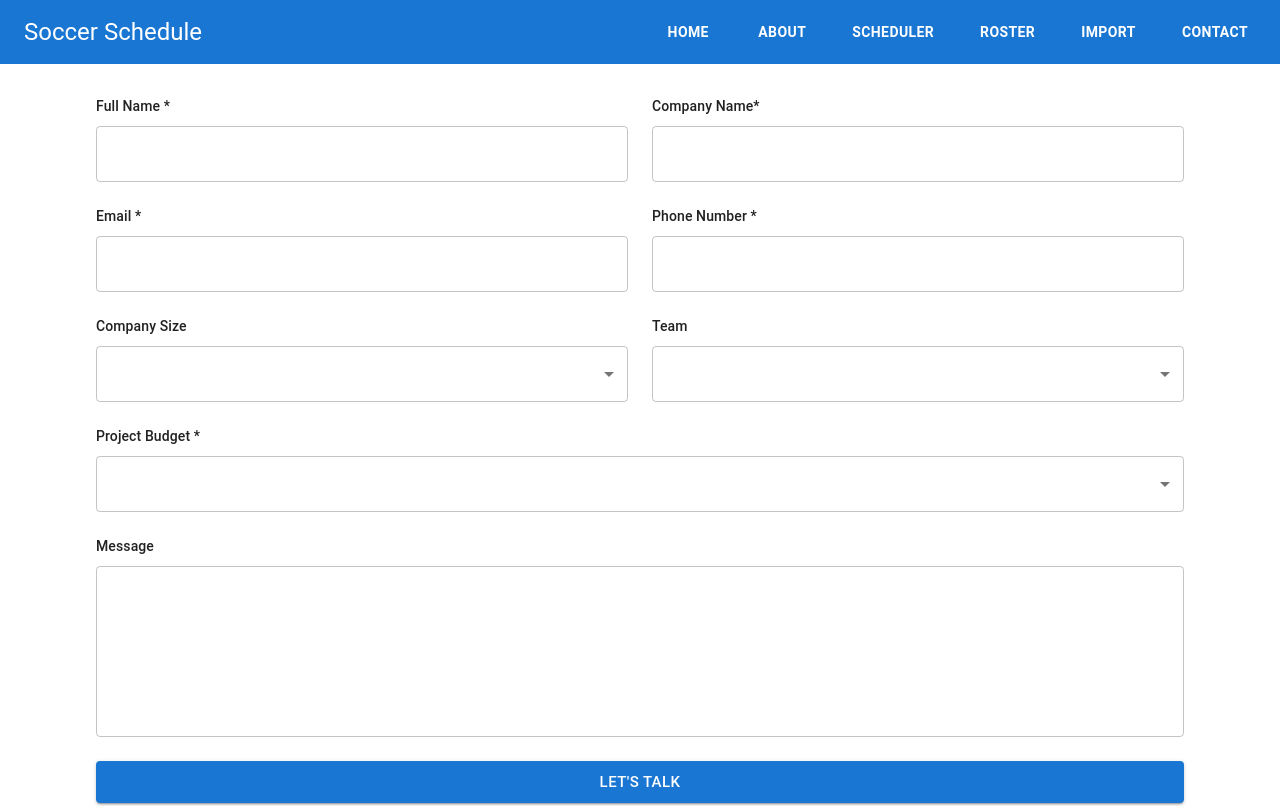
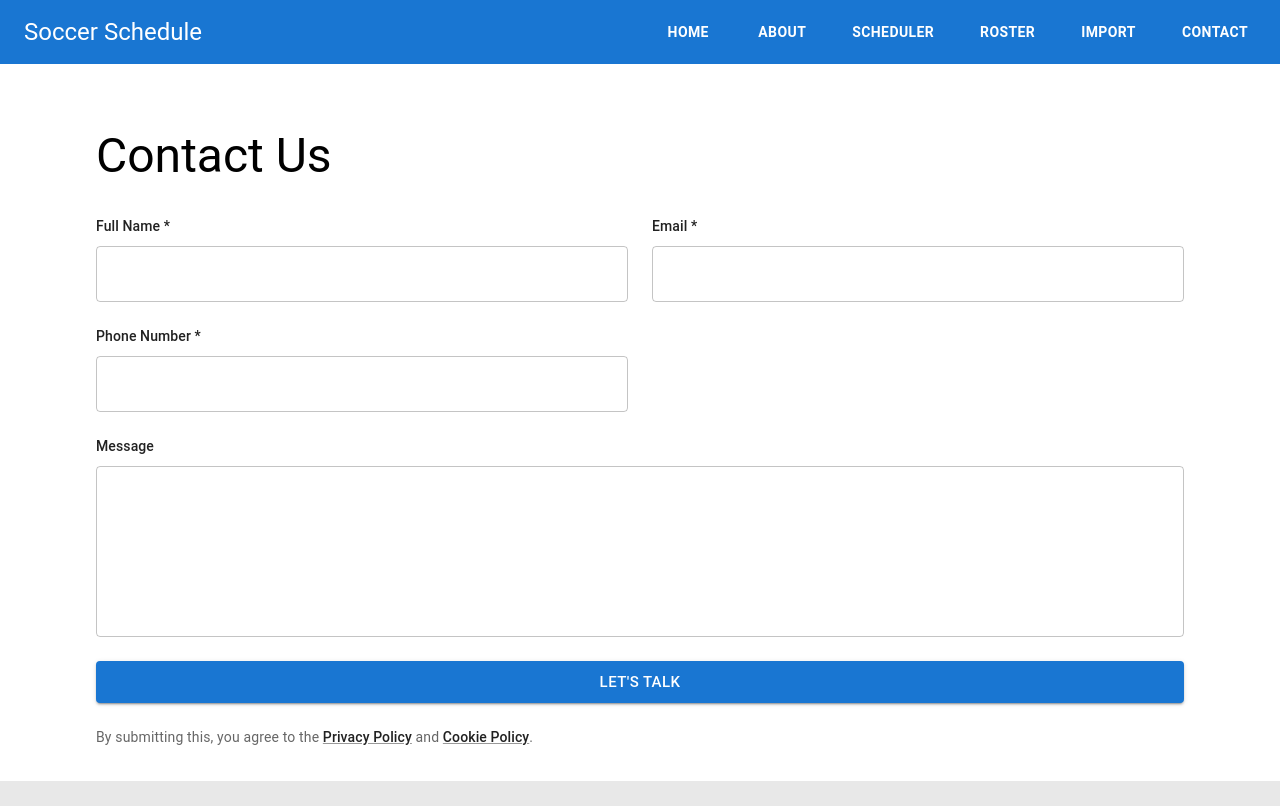
Before and after one commit to Team-DaaS/auto-schedulder, a React (Create React App) app: page /contact in a window 1280 px wide. Shown: the top 806 px of the page. Built offline with nearby package versions, Linux system fonts and the light colour scheme.

Commit message:
contact form

```diff
--- a/src/Components/Contact/Contact.js
+++ b/src/Components/Contact/Contact.js
@@ -1,6 +1,6 @@
 import React from "react";
 import { Box } from "@mui/system";
-import { Container } from "@mui/material";
+import { Container, Typography } from "@mui/material";
 import ContactForm from "./ContactForm";
 
 const Contact = () => {
@@ -8,6 +8,9 @@ const Contact = () => {
     <Box>
       <Container>
         <Box p={4}>
+          <Typography component="h1" variant="h3" mt={4} mb={4}>
+            Contact Us
+          </Typography>
           <ContactForm />
         </Box>
       </Container>
--- a/src/Components/Contact/ContactForm.js
+++ b/src/Components/Contact/ContactForm.js
@@ -25,12 +25,6 @@ const ContactForm = () => {
         </Grid>
         <Grid item xs={12} sm={6}>
           <Typography color="textPrimary" sx={{ mb: 1 }} variant="subtitle2">
-            Company Name*
-          </Typography>
-          <TextField fullWidth name="company" required variant="outlined" />
-        </Grid>
-        <Grid item xs={12} sm={6}>
-          <Typography color="textPrimary" sx={{ mb: 1 }} variant="subtitle2">
             Email *
           </Typography>
           <TextField
@@ -52,34 +46,6 @@ const ContactForm = () => {
             type="tel"
             variant="outlined"
           />
-        </Grid>
-        <Grid item xs={12} sm={6}>
-          <Typography color="textPrimary" sx={{ mb: 1 }} variant="subtitle2">
-            Company Size
-          </Typography>
-          <Select fullWidth variant="outlined">
-            <MenuItem value="10-20">1-10</MenuItem>
-            <MenuItem value="11-30">11-30</MenuItem>
-            <MenuItem value="31-50">31-50</MenuItem>
-          </Select>
-        </Grid>
-        <Grid item xs={12} sm={6}>
-          <Typography color="textPrimary" sx={{ mb: 1 }} variant="subtitle2">
-            Team
-          </Typography>
-          <Select fullWidth variant="outlined">
-            <MenuItem value="engineering">Engineering</MenuItem>
-            <MenuItem value="design">Design</MenuItem>
-          </Select>
-        </Grid>
-        <Grid item xs={12}>
-          <Typography color="textPrimary" sx={{ mb: 1 }} variant="subtitle2">
-            Project Budget *
-          </Typography>
-          <Select fullWidth required variant="outlined">
-            <MenuItem value={20000}>$20,000+</MenuItem>
-            <MenuItem value={50000}>$50,000+</MenuItem>
-          </Select>
         </Grid>
         <Grid item xs={12}>
           <Typography color="textPrimary" sx={{ mb: 1 }} variant="subtitle2">
```
